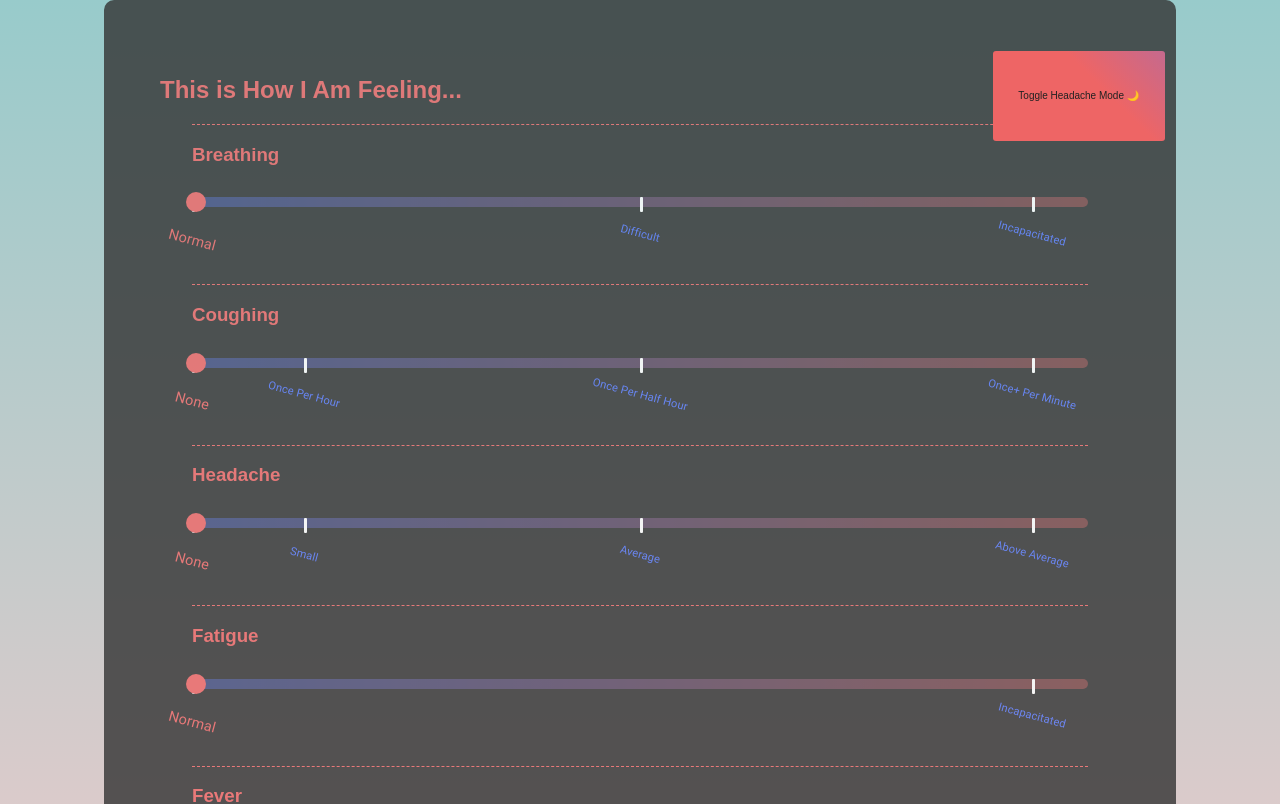
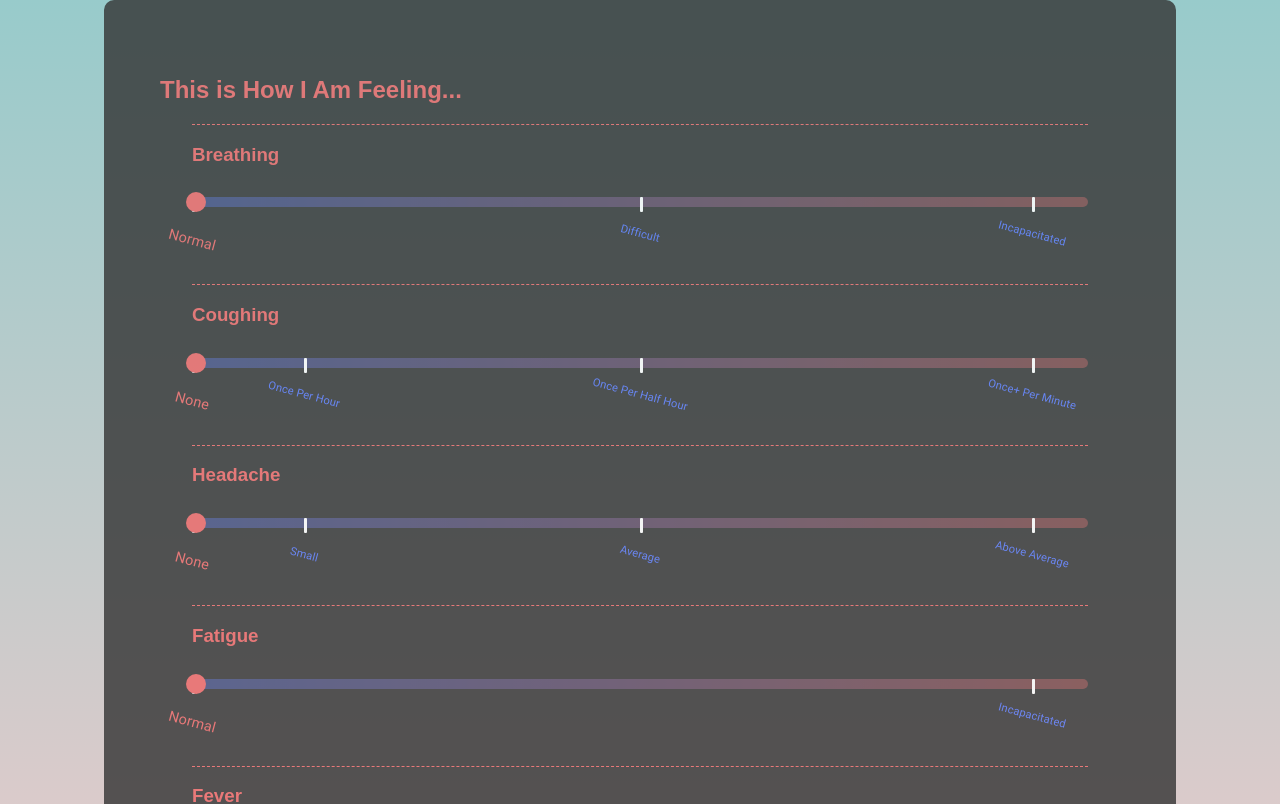
Before and after one commit to m-luck/c-overflow, a React app: page / in a window 1280 px wide. Shown: the top 804 px of the page. Built offline with nearby package versions, Linux system fonts and the light colour scheme.

Commit message:
Comment out nightmode.

```diff
--- a/frontend-overflow/src/react-stateful-components/App.jsx
+++ b/frontend-overflow/src/react-stateful-components/App.jsx
@@ -27,7 +27,7 @@ class App extends React.Component {
     render() {
         return (
                 <div className={this.props.className}>
-                    <NightModeButton>Toggle Headache Mode 🌙</NightModeButton>
+                    {/* <NightModeButton>Toggle Headache Mode 🌙</NightModeButton> */}
                     <StyledSliderSectionListForm/>
                 </div>
         )
```
